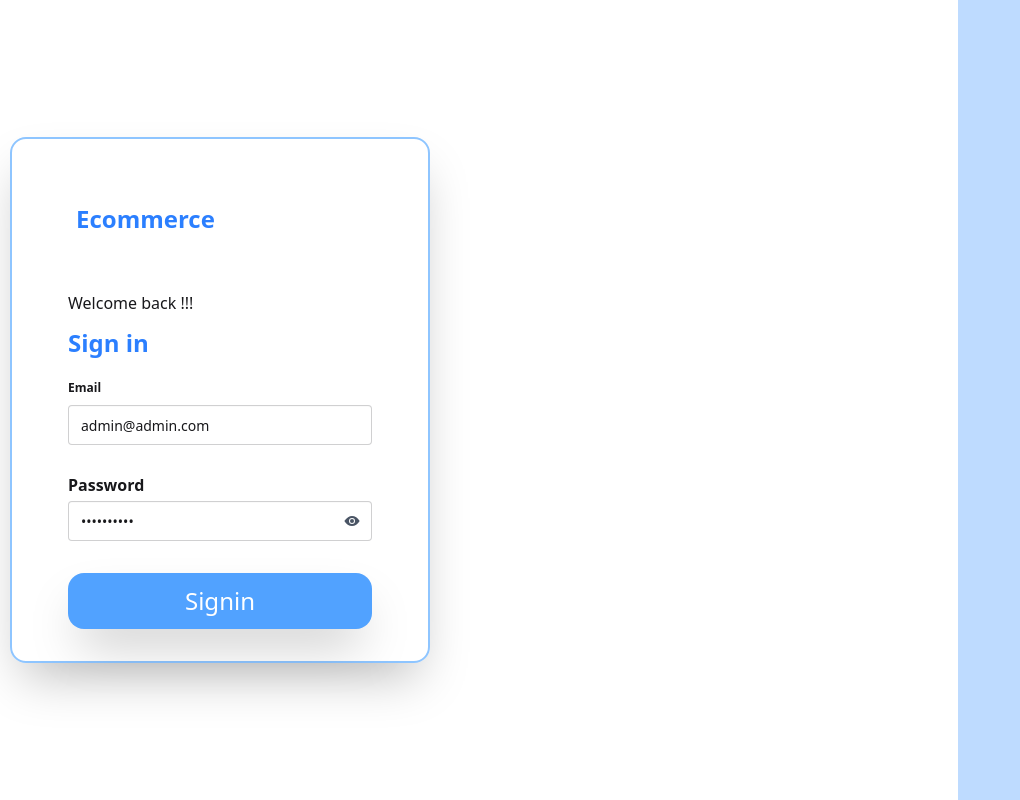
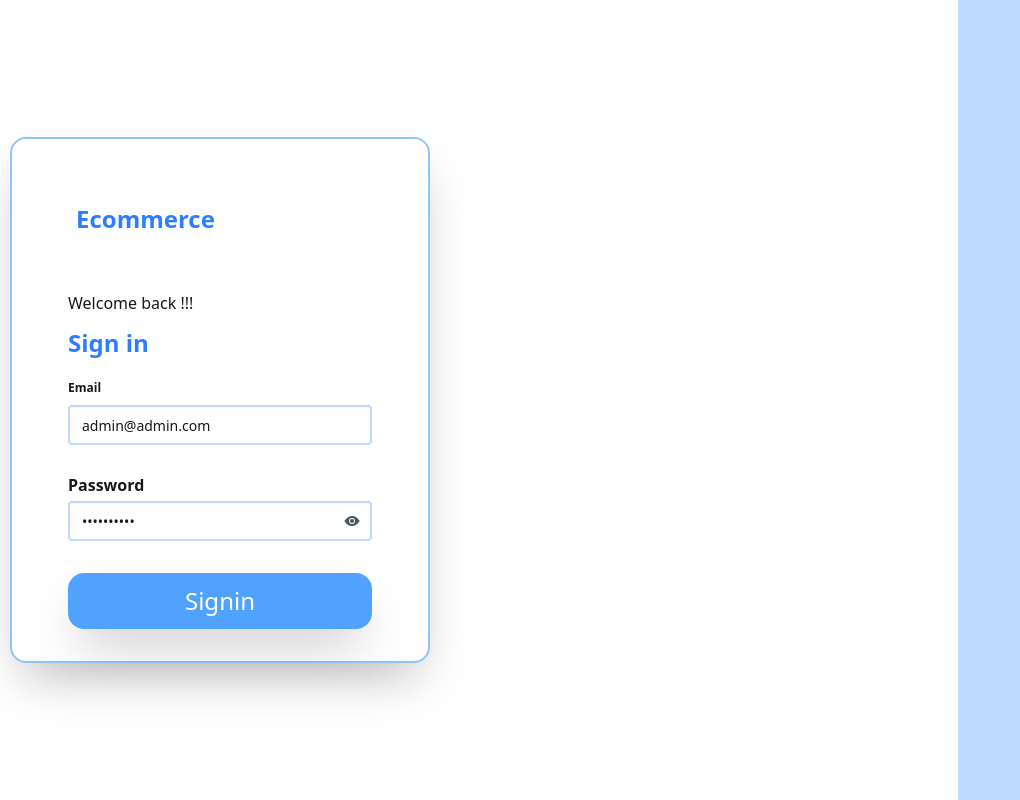
Before and after one commit to daudahme/Ecommerce, a React (Vite) app: page / in a window 1280 px wide. Shown: the top 800 px of the page, without its empty margins (0-1020 px from the left). Built offline with nearby package versions, Linux system fonts and the light colour scheme; no server answers.

Commit message:
formbordercolorchnang

```diff
--- a/src/pages/Stylishlogin.jsx
+++ b/src/pages/Stylishlogin.jsx
@@ -42,7 +42,7 @@ const Stylishlogin = () => {
       <div className='mb-4'>
       <fieldset className="fieldset">
   <legend className="fieldset-legend">Email</legend>
-  <input type="text" className="input w-full" placeholder="Email" value={email} onChange={(e)=>setEmail(e.target.value)}/>
+  <input type="text" className="input w-full focus:outline focus:outline-blue-400 border-2 border-blue-200 hover:bg-blue-50" placeholder="Email" value={email} onChange={(e)=>setEmail(e.target.value)}/>
 </fieldset>
       </div>
       <div>
@@ -51,7 +51,7 @@ const Stylishlogin = () => {
 
       <div className="relative">
       <legend className="fieldset-legend">Password</legend>
-      <input   type={showPassword ? "text" : "password"} className="input w-full" placeholder="password" value={password} onChange={(e)=>setPassword(e.target.value)}/>
+      <input   type={showPassword ? "text" : "password"} className="input w-full  hover:bg-blue-50 border-2 border-blue-200 focus:outline focus:outline-blue-400" placeholder="password" value={password} onChange={(e)=>setPassword(e.target.value)}/>
 
         {/* Eye Icon inside input field */}
         <span
```
